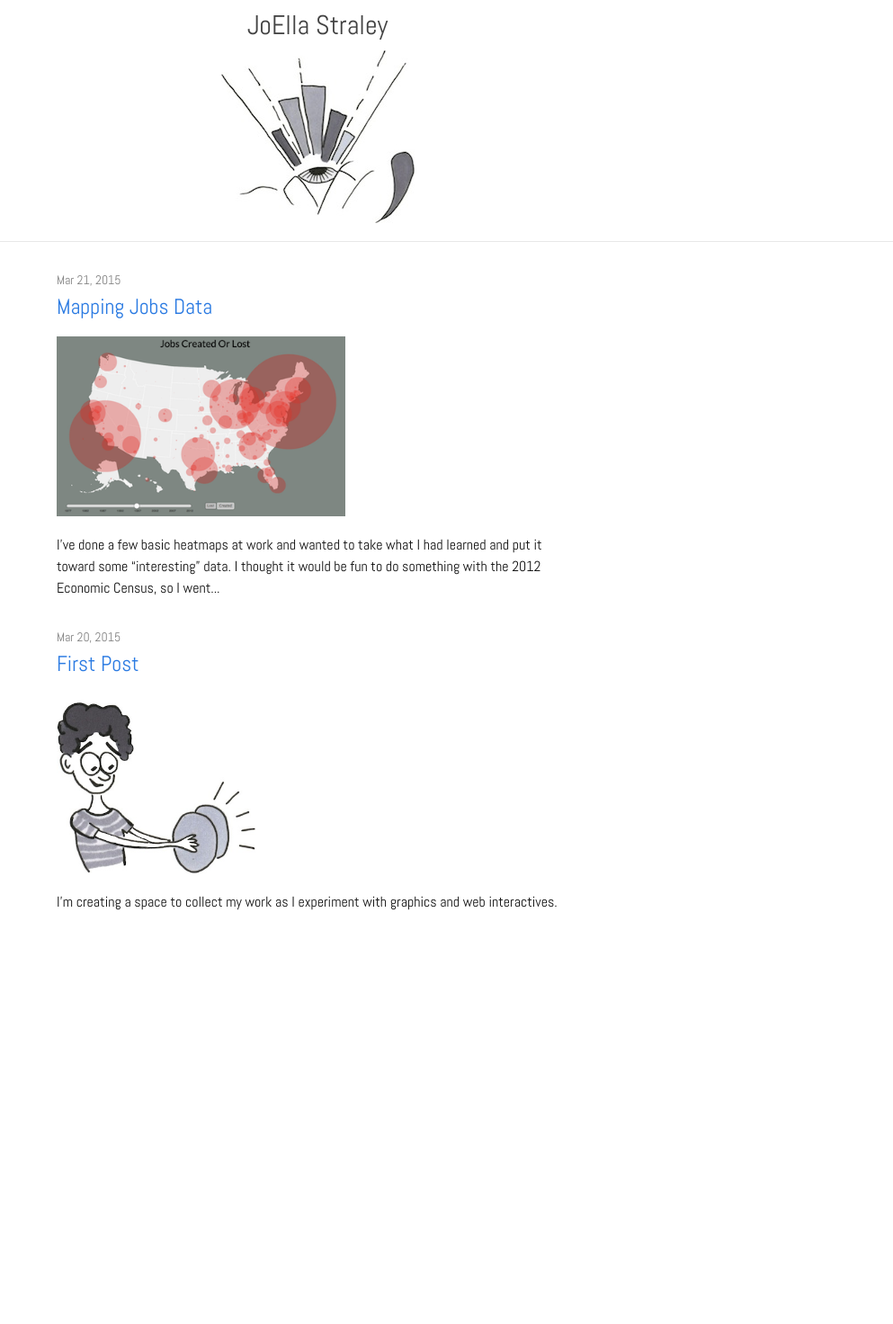
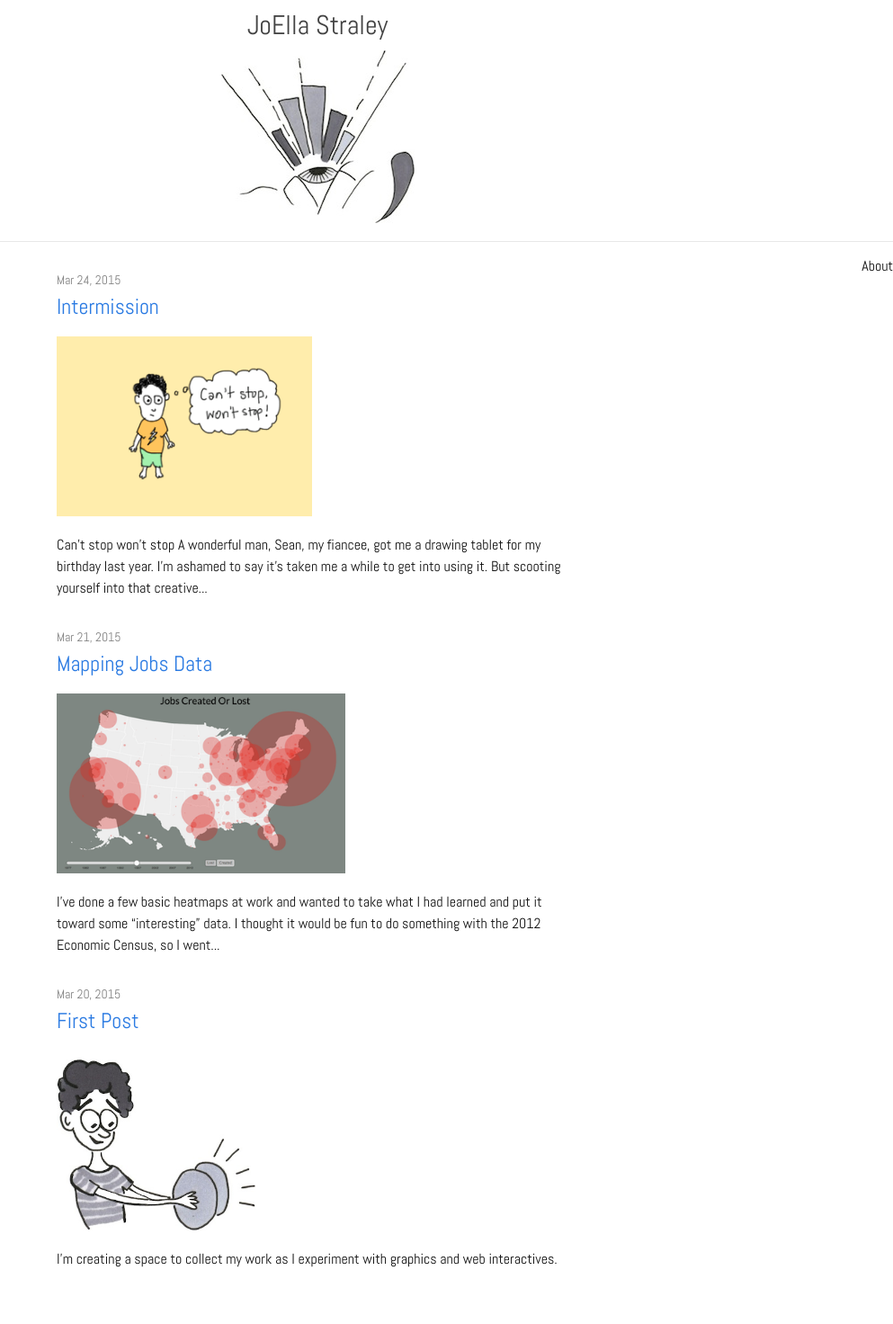
Before and after one commit to joellacarman/joellacarman.github.io, a Jekyll site: the page built from index.html, in a window 1280 px wide. Shown: the whole page at 90% size, without its empty margins (287-1280 px from the left). Built offline with Jekyll 4.4.1, drawn with Linux system fonts in a browser that asks for light colours; before the commit the page ends 1075 px from its top, so only the background shows below that.

Commit message:
new post - intermission

```diff
--- a/_includes/footer.html
+++ b/_includes/footer.html
@@ -17,12 +17,12 @@
           {% if site.github_username %}
           <li>
             <a href="https://github.com/{{ site.github_username }}">
-              <span class="icon  icon--github">
+           <!--    <span class="icon  icon--github">
                 <svg viewBox="0 0 16 16">
                   <path fill="#828282" d="M7.999,0.431c-4.285,0-7.76,3.474-7.76,7.761 c0,3.428,2.223,6.337,5.307,7.363c0.388,0.071,0.53-0.168,0.53-0.374c0-0.184-0.007-0.672-0.01-1.32 c-2.159,0.469-2.614-1.04-2.614-1.04c-0.353-0.896-0.862-1.135-0.862-1.135c-0.705-0.481,0.053-0.472,0.053-0.472 c0.779,0.055,1.189,0.8,1.189,0.8c0.692,1.186,1.816,0.843,2.258,0.645c0.071-0.502,0.271-0.843,0.493-1.037 C4.86,11.425,3.049,10.76,3.049,7.786c0-0.847,0.302-1.54,0.799-2.082C3.768,5.507,3.501,4.718,3.924,3.65 c0,0,0.652-0.209,2.134,0.796C6.677,4.273,7.34,4.187,8,4.184c0.659,0.003,1.323,0.089,1.943,0.261 c1.482-1.004,2.132-0.796,2.132-0.796c0.423,1.068,0.157,1.857,0.077,2.054c0.497,0.542,0.798,1.235,0.798,2.082 c0,2.981-1.814,3.637-3.543,3.829c0.279,0.24,0.527,0.713,0.527,1.437c0,1.037-0.01,1.874-0.01,2.129 c0,0.208,0.14,0.449,0.534,0.373c3.081-1.028,5.302-3.935,5.302-7.362C15.76,3.906,12.285,0.431,7.999,0.431z"/>
                 </svg>
               </span>
-
+ -->
               <span class="username">{{ site.github_username }}</span>
             </a>
           </li>
--- a/_includes/header.html
+++ b/_includes/header.html
@@ -7,13 +7,13 @@
     <img src="/assets/viz2.jpg">
   </div>
     <nav class="site-nav">
-<!--       <a href="#" class="menu-icon">
- -->        <svg viewBox="0 0 18 15">
+      <!-- <a href="#" class="menu-icon">
+        <svg viewBox="0 0 18 15">
           <path fill="#424242" d="M18,1.484c0,0.82-0.665,1.484-1.484,1.484H1.484C0.665,2.969,0,2.304,0,1.484l0,0C0,0.665,0.665,0,1.484,0 h15.031C17.335,0,18,0.665,18,1.484L18,1.484z"/>
           <path fill="#424242" d="M18,7.516C18,8.335,17.335,9,16.516,9H1.484C0.665,9,0,8.335,0,7.516l0,0c0-0.82,0.665-1.484,1.484-1.484 h15.031C17.335,6.031,18,6.696,18,7.516L18,7.516z"/>
           <path fill="#424242" d="M18,13.516C18,14.335,17.335,15,16.516,15H1.484C0.665,15,0,14.335,0,13.516l0,0 c0-0.82,0.665-1.484,1.484-1.484h15.031C17.335,12.031,18,12.696,18,13.516L18,13.516z"/>
         </svg>
-      </a>
+      </a> -->
 
       <div class="trigger">
         {% for page in site.pages %}
--- /dev/null
+++ b/_posts/2015-03-24-add-a-drawing.markdown
@@ -0,0 +1,12 @@
+---
+layout: post
+title:  "Intermission"
+date:   2015-03-24 22:10:43
+image: /assets/cantstop.png
+---
+
+[Can't stop won't stop](/assets/cantstop.png)
+
+A wonderful man, Sean, my fiancee, got me a drawing tablet for my birthday last year. I'm ashamed to say it's taken me a while to get into using it. But scooting yourself into that creative groove you need for drawing can be a lot of work. Especially when you're trying to figure out new tools. Excuses! But really, I'm gonna use this thing more. I'm gonna improve the drawings on this site -- and maybe animate them.
+
+Can't stop, won't stop!
```
Also changed, not shown: about.md (added, +17 -0 lines), assets/cantstop.png (added), 6 other files.
